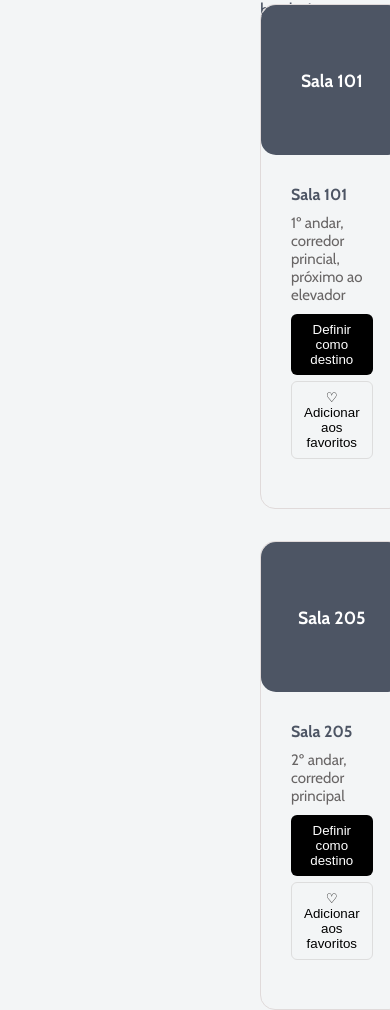
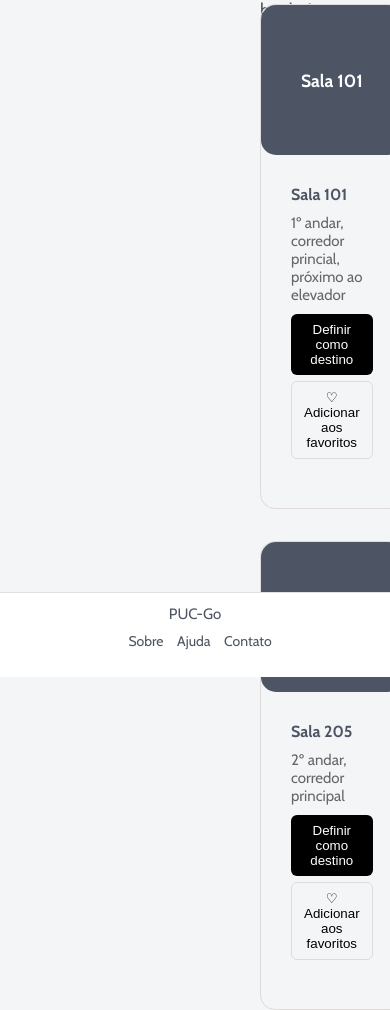
Before and after one commit to rayssathayde/inf1039-puc-go, a Django app: page /available_locations/ in a window 390 px wide; the page is wider, and only the part inside the window is pictured. Shown: the part 281-1291 px from the top of that part. Run offline with Django 5.2, Linux system fonts and the light colour scheme.

Commit message:
menu lateral (com rotas) e footer

```diff
--- a/static/CSS/style_geral.css
+++ b/static/CSS/style_geral.css
@@ -46,8 +46,8 @@ body {
     color:#000
 }
 
-.menu-icon {
-    font-size: 20px;
+.menu-icon svg{
+    width: 18px;
 }
 
 .name-text {
@@ -131,6 +131,10 @@ body {
     padding: 40px 20px;
 }
 
+main {
+    padding-bottom: 20px; /* adiciona espaço antes do footer */
+}
+
 /* ==================== RESPONSIVIDADE ==================== */
 @media (max-width: 768px) {
     .search-wrapper {
@@ -145,3 +149,98 @@ body {
         display: none;
     }
 }
+
+
+
+/* ===== MENU LATERAL ===== */
+.side-menu {
+    position: fixed;
+    top: 0;
+    left: -250px;
+    width: 250px;
+    height: 100vh;
+    background-color: #fdfbfb;
+    color: rgb(3, 2, 2);
+    transition: left 0.3s ease;
+    z-index: 1000;
+    padding-top: 80px;
+}
+
+.side-menu ul {
+    list-style: none;
+    padding: 0;
+    margin: 0;
+}
+
+.side-menu ul li {
+    padding: 15px 20px;
+    border-bottom: 1px solid rgba(164, 142, 142, 0.1);
+}
+
+.side-menu ul li a {
+    color: rgb(12, 12, 12);
+    text-decoration: none;
+    font-size: 16px;
+    display: block;
+    transition: background 0.2s;
+}
+
+.side-menu ul li a:hover {
+    background: rgba(173, 157, 157, 0.1);
+}
+
+/* ===== MENU VISÍVEL ===== */
+.side-menu.active {
+    left: 0;
+}
+
+
+
+/* ==================== FOOTER ==================== */
+.footer {
+    background-color: #fff;
+    border-top: 1px solid #e0e0e0;
+    padding: 12px 24px;
+    color: #4d5564;
+    font-family: Cabin, Proxima Nova, sans-serif;
+    position: relative;
+    bottom: 0;
+    width: 100%;
+}
+
+.footer-content {
+    max-width: 1400px;
+    margin: 0 auto;
+    margin-bottom:15px;
+    display: flex;
+    justify-content: space-between;
+    align-items: center;
+    flex-wrap: wrap;
+}
+
+.footer-left {
+    font-weight: 500;
+    font-size: 15px;
+}
+
+.footer-right a {
+    margin-left: 20px;
+    text-decoration: none;
+    color: #4d5564;
+    font-size: 14px;
+    transition: color 0.2s ease;
+}
+
+
+/* Responsividade */
+@media (max-width: 768px) {
+    .footer-content {
+        flex-direction: column;
+        text-align: center;
+        gap: 8px;
+    }
+
+    .footer-right a {
+        margin-left: 10px;
+    }
+}
--- /dev/null
+++ b/static/JS/base.js
@@ -0,0 +1,15 @@
+    const menuBtn = document.querySelector('.menu-btn');
+    const sideMenu = document.getElementById('sideMenu');
+
+
+    menuBtn.addEventListener('click', (e) => {
+        e.preventDefault();
+        sideMenu.classList.toggle('active');
+    });
+
+
+    document.addEventListener('click', (e) => {
+        if (!sideMenu.contains(e.target) && !menuBtn.contains(e.target)) {
+            sideMenu.classList.remove('active');
+        }
+    });
--- a/templates/base.html
+++ b/templates/base.html
@@ -22,6 +22,17 @@
 
     <!-- HEADER (fixo em todas as páginas) -->
     <header class="navbar">
+        <nav class="side-menu" id="sideMenu">
+            <ul>
+                <li><a href="{% url 'home' %}">Home</a></li>
+                <li><a href="{% url 'available_locations' %}">Prédios </a></li>
+                <li><a href="#">Chat</a></li>
+                <li><a href="{% url 'favorites' %}">Favoritos</a></li>
+                <li><a href="{% url 'login' %}">Login/Cadastro</a></li>
+            </ul>
+        </nav>
+
+
         <div class="nav-content">
             <button class="menu-btn">
                 <a href="{% url 'home' %}" class="menu-link">
@@ -29,12 +40,43 @@
                 </a>
                 <span class="name-text">PUC-Go</span>
             </button>
+
             <div class="search-wrapper">
                 <span class="search-icon">🔍︎</span>
                 <form action="{% url 'search_results' %}" method="get">
                     <input type="text" name="q" class="search-bar" placeholder="Buscar localizações no campus...">
                 </form>
             </div>
+
+            <!-- filtro
+            <div class = "filtro">
+                <h2>Filtros de Busca</h2>
+                <p>Categoria</p>
+                <select name="categorias" id="todas_categorias">
+                    <option value="all">Todas as categorias</option>
+                </select name="predio" id="select_predio">
+                <p>Prédio</p>
+                <select name="predios" id="todos_predios">
+                    <option value="all_predios">Todos os prédios</option>
+                </select>
+                <p>Acessibilidade</p>
+                    <input type="checkbox" id = "cadeirante" name="nomecadeirante">
+                    <label for ="cadeitante">Acesso para cadeirantes</label>
+                    <input type="checkbox" id = "elevador" name="elevadorprox">
+                    <label for="elevador">Próximo ao elevador</label>
+                <button class="clean">Limpar</button>
+                <button class="filter">Aplicar Filtros</button>
+                <div class="lugares">
+                    <i data-lucide="toilet" class="banheiro-icon"></i>
+                    <button class="banheiroA">Banheiro Prédio A - Térreo</button>
+                    <i data-lucide="book" class="biblioteca-icon"></i>
+                    <button class="biblioteca_central">Biblioteca Central</button>
+                    <i data-lucide="utensils" class="restaurante-icon"></i>
+                    <button class="cantina">Cantina Principal</button>
+                </div>
+            </div>
+             fim filtro -->
+
             <div class="nav-right">
                 <a href="{% url 'favorites' %}" class="favorites-link">
                     <i data-lucide="heart" class="favorites-icon"></i>
@@ -51,10 +93,20 @@
     </main>
 
     <!-- FOOTER -->
-     <!-- criar footer aqui -->
+     <footer class="footer">
+        <div class="footer-content">
+            <span class="footer-left">PUC-Go</span>
+                <div class="footer-right">
+                    <a href="#">Sobre</a>
+                    <a href="#">Ajuda</a>
+                    <a href="#">Contato</a>
+                </div>
+        </div>
+    </footer>
 
-    <script>
-        lucide.createIcons();
-    </script>
+
+    <script>lucide.createIcons();</script>
+    <script src="{% static 'JS/base.js' %}"></script>
+    {% block extra_js %}{% endblock %}
 </body>
 </html>
```
Also changed, not shown: CSS/style_geral_antigo.css (renamed from CSS/style_geral.css).
